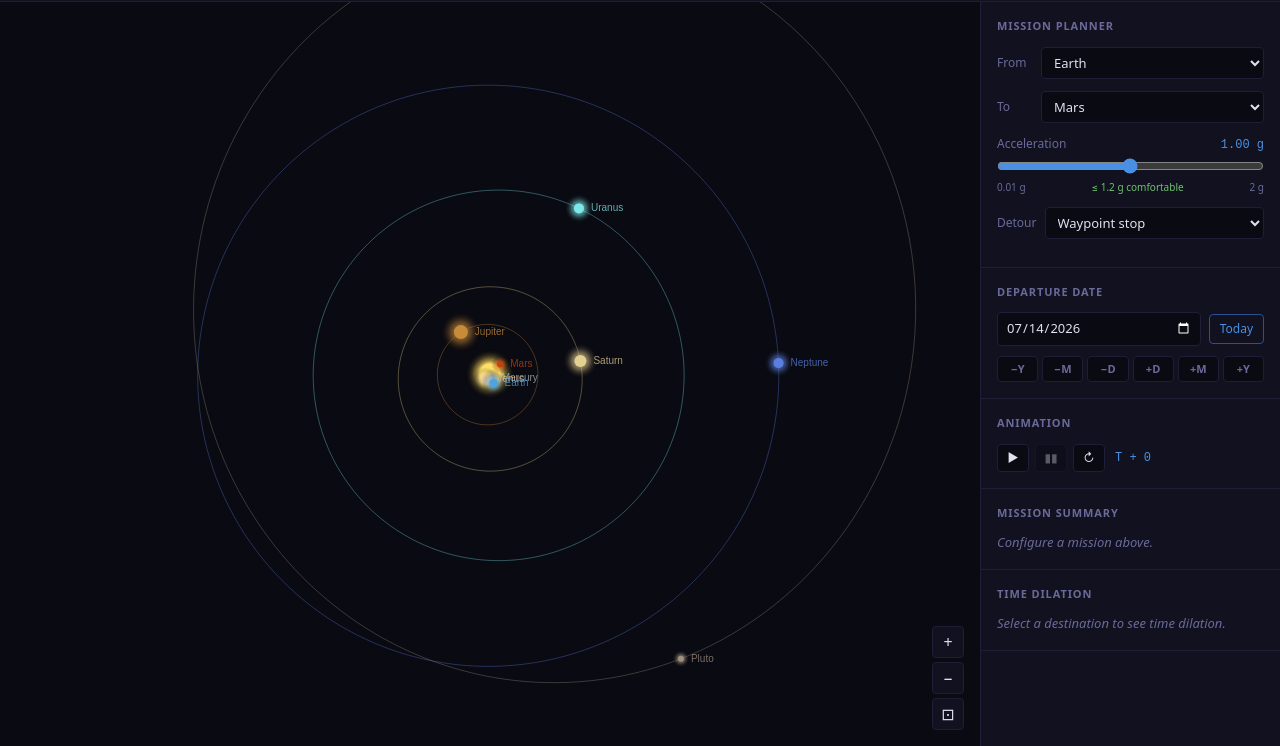
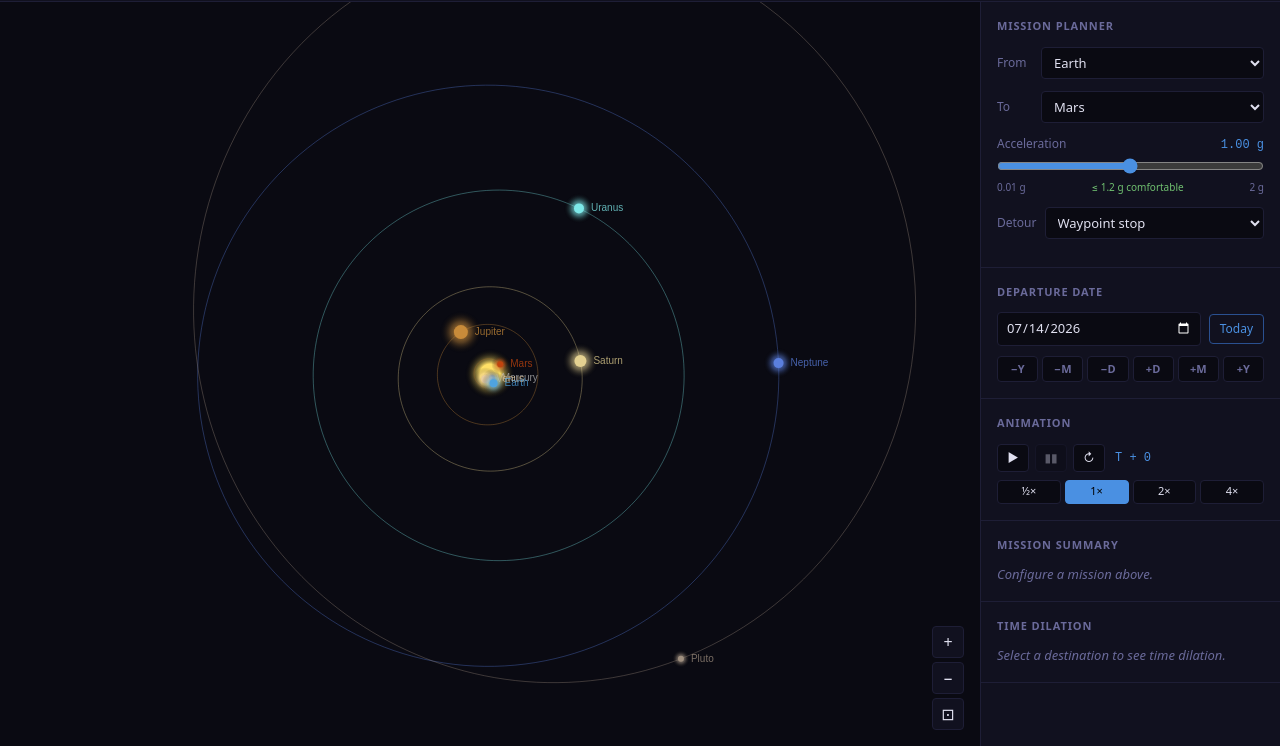
Before and after one commit to mturnbo/SolPath, a plain HTML site: page index.html in a window 1280 px wide. Shown: the part 54-800 px from the top of the page. Drawn offline with Linux system fonts and the light colour scheme.

Commit message:
Added speed controls for animation

```diff
--- a/index.html
+++ b/index.html
@@ -87,6 +87,12 @@
             <button class="btn-anim" id="btn-anim-reset" title="Reset">&#8635;</button>
             <span class="anim-elapsed" id="anim-elapsed">T + 0</span>
           </div>
+          <div class="anim-speed">
+            <button class="btn-speed" data-speed="0.5">½×</button>
+            <button class="btn-speed btn-speed--active" data-speed="1">1×</button>
+            <button class="btn-speed" data-speed="2">2×</button>
+            <button class="btn-speed" data-speed="4">4×</button>
+          </div>
         </section>
 
         <section class="panel-section" id="section-info">
--- a/src/css/main.css
+++ b/src/css/main.css
@@ -261,6 +261,35 @@ body {
   color: var(--color-accent);
 }
 
+.anim-speed {
+  display: flex;
+  gap: 4px;
+  margin-top: 8px;
+}
+
+.btn-speed {
+  flex: 1;
+  height: 24px;
+  background: var(--color-bg);
+  color: var(--color-text);
+  border: 1px solid var(--color-border);
+  border-radius: 4px;
+  font-size: 11px;
+  cursor: pointer;
+  transition: background 0.15s, border-color 0.15s, color 0.15s;
+}
+
+.btn-speed:hover:not(.btn-speed--active) {
+  background: var(--color-border);
+  border-color: var(--color-accent);
+}
+
+.btn-speed--active {
+  background: var(--color-accent);
+  border-color: var(--color-accent);
+  color: #000;
+}
+
 /* ── Mission info panel ── */
 
 .info-route {
--- a/src/js/ui/animator.js
+++ b/src/js/ui/animator.js
@@ -20,12 +20,13 @@ export function createAnimator(onTick, onComplete = null, onPlay = null, onReset
   let lastTs     = null;
   let rafId      = null;
   let mission    = null;
+  let speed      = 1;
 
   function tick(ts) {
     if (!playing) return;
     if (lastTs !== null) {
       const dt = (ts - lastTs) / 1000;               // seconds elapsed
-      tau = Math.min(1, tau + dt / ANIMATION_DURATION_S);
+      tau = Math.min(1, tau + dt * speed / ANIMATION_DURATION_S);
     }
     lastTs = ts;
     onTick(tau);
@@ -87,14 +88,25 @@ export function createAnimator(onTick, onComplete = null, onPlay = null, onReset
       : `T + ${formatDuration(elapsedDays)}`;
   }
 
+  function setSpeed(s) {
+    speed = s;
+    document.querySelectorAll('.btn-speed').forEach(btn => {
+      btn.classList.toggle('btn-speed--active', Number(btn.dataset.speed) === s);
+    });
+  }
+
   // Wire up buttons
   document.getElementById('btn-anim-play') ?.addEventListener('click', play);
   document.getElementById('btn-anim-pause')?.addEventListener('click', pause);
   document.getElementById('btn-anim-reset')?.addEventListener('click', reset);
 
+  document.querySelectorAll('.btn-speed').forEach(btn => {
+    btn.addEventListener('click', () => setSpeed(Number(btn.dataset.speed)));
+  });
+
   updateButtons();
 
-  return { play, pause, reset, setMission, getTau: () => tau };
+  return { play, pause, reset, setMission, setSpeed, getTau: () => tau };
 }
 
 /**
```
